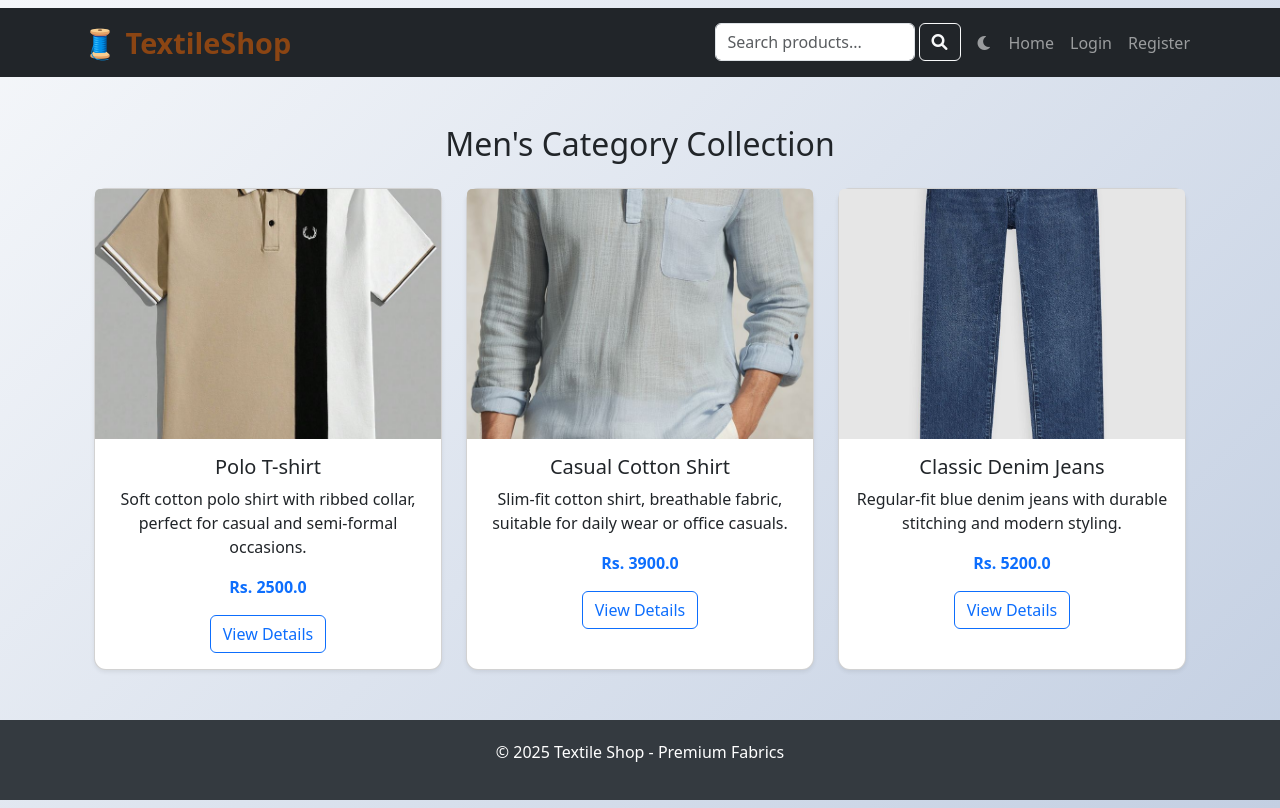
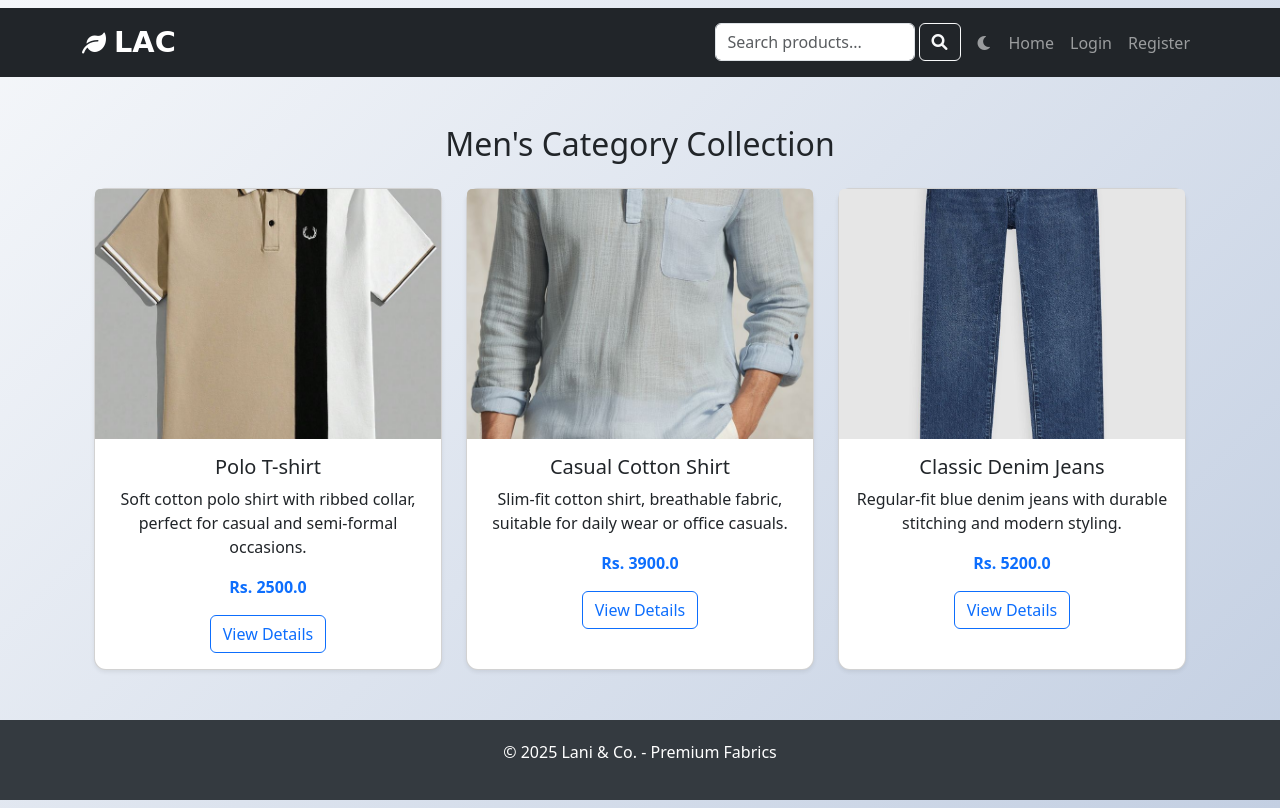
Before and after one commit to Jayani0101/Clothing-Shop, a Django app: page /category/men/ in a window 1280 px wide. Run offline with Django 5.2, Linux system fonts and the light colour scheme; data comes from the database, SQL or seed files in the repository.

Commit message:
Update title and branding in base.html

```diff
--- a/shop/templates/base.html
+++ b/shop/templates/base.html
@@ -1,9 +1,10 @@
+{% load static %}
 <!DOCTYPE html>
 <html lang="en">
 <head>
     <meta charset="UTF-8">
     <meta name="viewport" content="width=device-width, initial-scale=1.0">
-    <title>Textile Shop</title>
+    <title>Lani & Co.</title>
     <!-- Bootstrap 5 CSS -->
     <link href="https://cdn.jsdelivr.net/npm/bootstrap@5.3.0-alpha1/dist/css/bootstrap.min.css" rel="stylesheet">
     <!-- Font Awesome Icons -->
@@ -16,8 +17,11 @@
         }
         .navbar-brand {
             font-weight: bold;
-            font-size: 1.8rem;
+            font-size: 1.5rem;
             color: #8B4513 !important;
+            display: flex;
+            align-items: center;
+            gap: 8px;
         }
         .card-hover {
             transition: transform 0.2s, box-shadow 0.2s;
@@ -118,7 +122,10 @@
 <!-- Navbar -->
 <nav class="navbar navbar-expand-lg navbar-dark bg-dark">
     <div class="container">
-        <a class="navbar-brand" href="{% url 'home' %}">🧵 TextileShop</a>
+        <a class="navbar-brand" href="{% url 'home' %}" style="color: white !important;">
+            <i class="fas fa-leaf" style="color: white !important;"></i>
+            <span style="font-family: 'Cursive', 'Brush Script MT', cursive; font-size: 1.8rem; color: white !important;">LAC</span>
+        </a>
         <button class="navbar-toggler" type="button" data-bs-toggle="collapse" data-bs-target="#navbarNav">
             <span class="navbar-toggler-icon"></span>
         </button>
@@ -177,7 +184,7 @@
 <!-- Footer -->
 <footer class="text-center">
     <div class="container">
-        <p>&copy; 2025 Textile Shop - Premium Fabrics</p>
+        <p>&copy; 2025 Lani & Co. - Premium Fabrics</p>
     </div>
 </footer>
 
```
